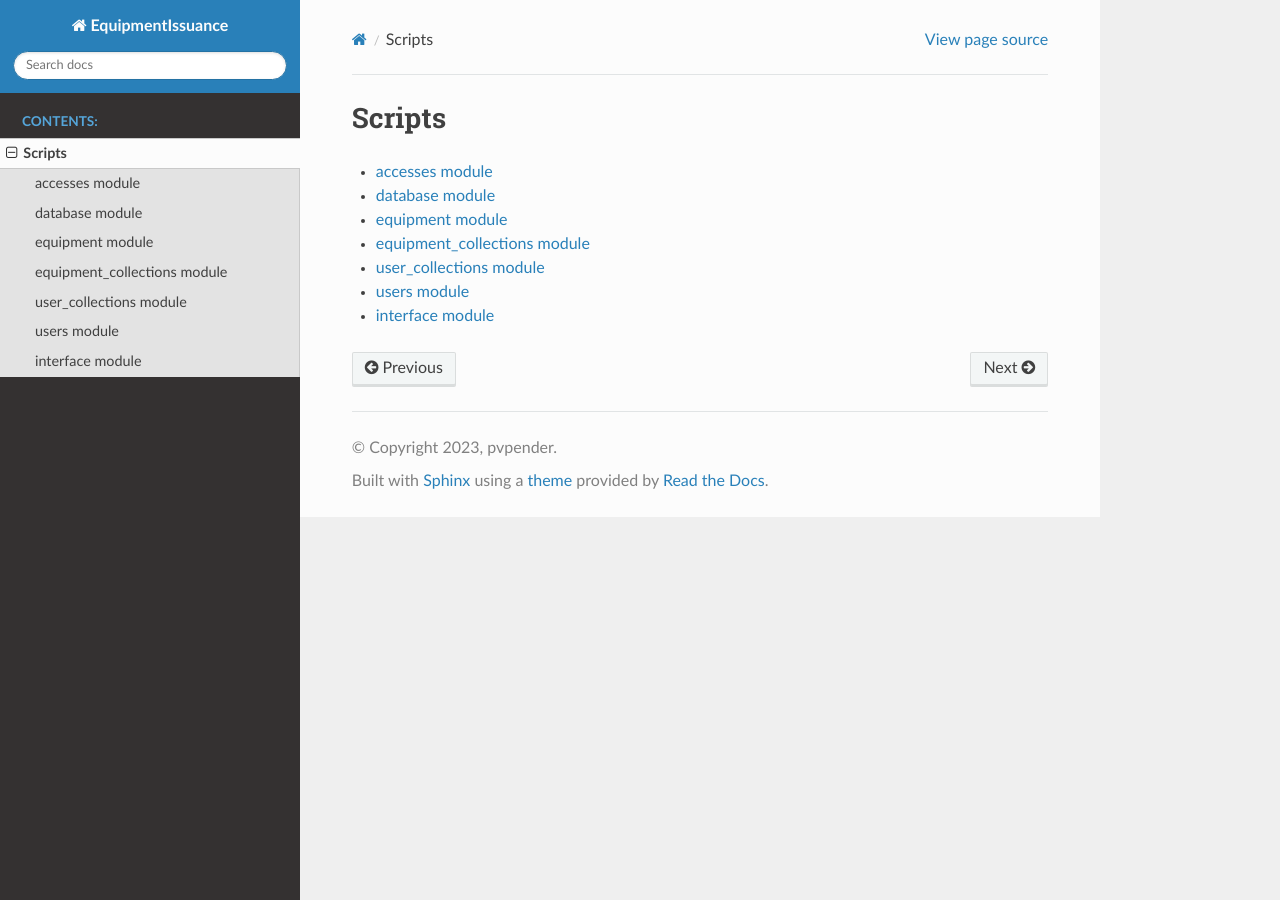
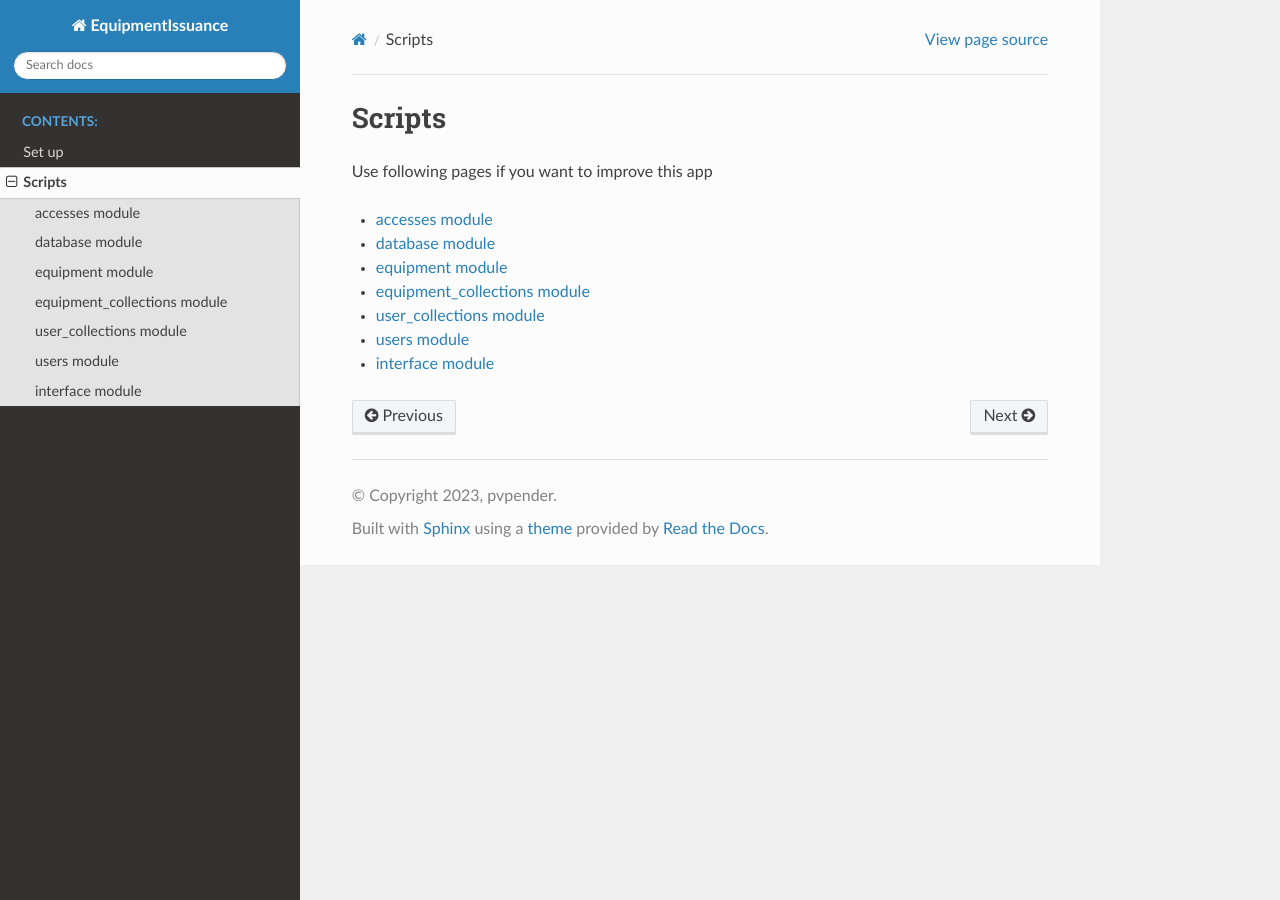
Before and after one commit to pvpender/equipmentIssuance, a Sphinx documentation site: the page built from docs/source/modules.rst, in a window 1280 px wide. Built offline with Sphinx 7.4.7 and the Read the Docs theme 2.0.0, drawn with Linux system fonts in a browser that asks for light colours; pages that are not in the unit, such as notebooks, are missing from menus.

Commit message:
фикс к защите

```diff
--- a/docs/source/index.rst
+++ b/docs/source/index.rst
@@ -11,6 +11,7 @@ Welcome to EquipmentIssuance's documentation!
    :maxdepth: 2
    :caption: Contents:
 
+   setup
    modules
 
 
--- a/docs/source/modules.rst
+++ b/docs/source/modules.rst
@@ -1,5 +1,7 @@
 Scripts
 =======
+
+Use following pages if you want to improve this app
 
 .. toctree::
    :maxdepth: 4
--- /dev/null
+++ b/docs/source/setup.rst
@@ -0,0 +1,2 @@
+Set up
+======
```
